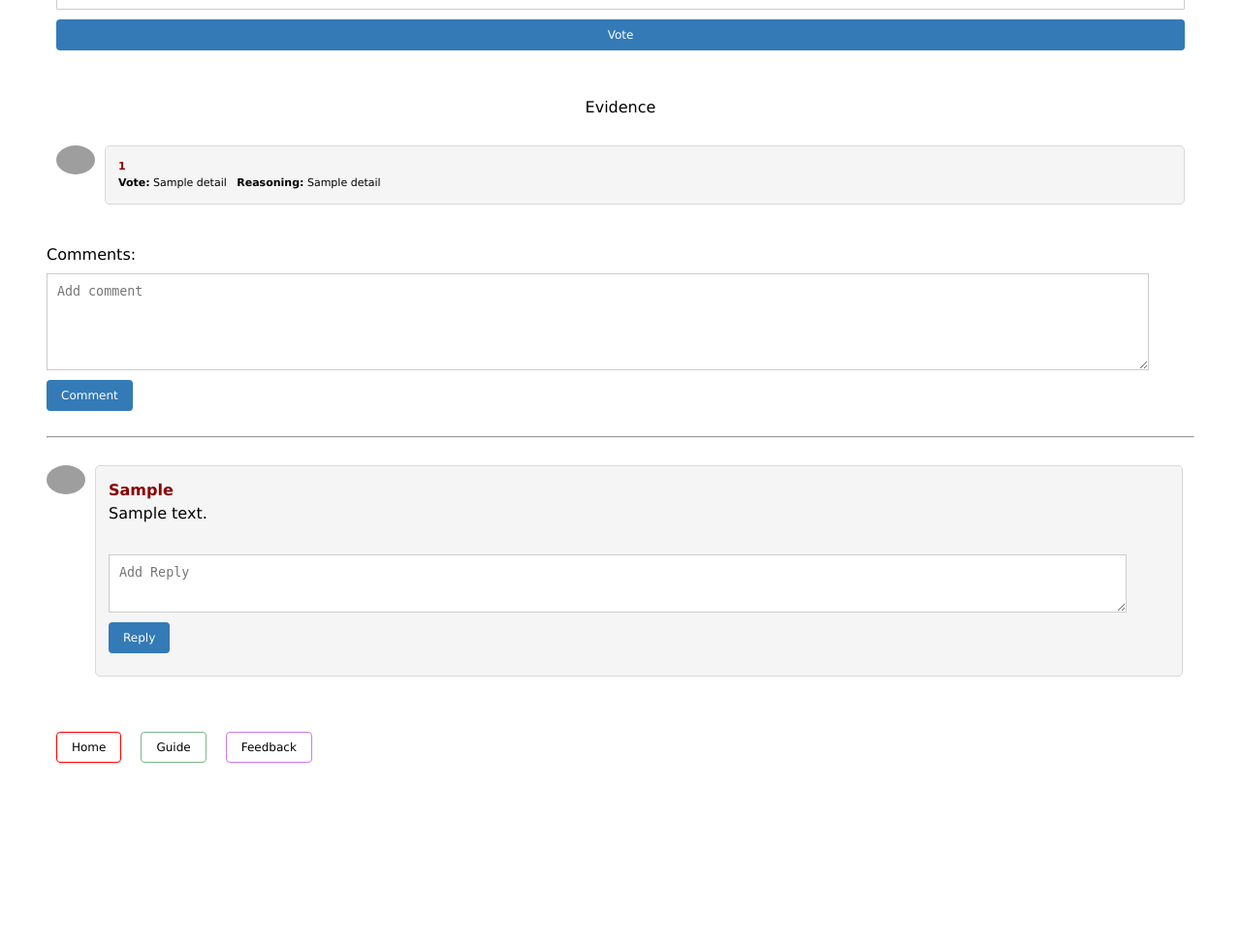
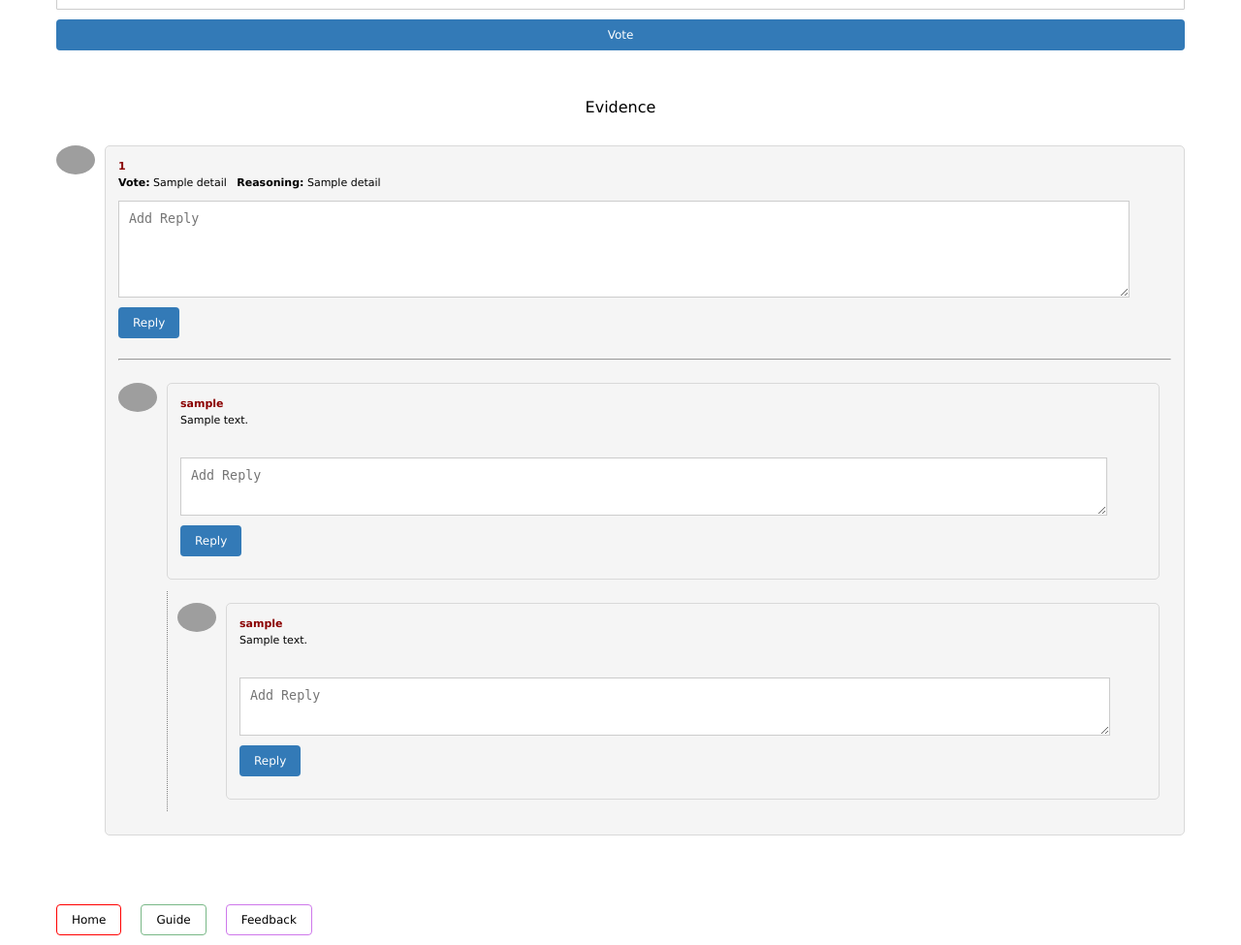
Before and after one commit to iestrauss/eb-flask-repo, a Flask app: template templates/results.html in a window 1280 px wide. Shown: the part 1485-2460 px from the top of the page at 97% size. Before the commit the page ends 2272 px from the top, so only its background shows below. Run offline with Flask 2, Linux system fonts and the light colour scheme; tables that the repository leaves empty hold one stand-in row (values such as "Sample post"); the template is opened without the code that fills it: values that come from a table or form of the project are taken from there, most other values are stand-ins (such as "Sample title", 1, 10 or a date in 2020); grey boxes marked "Sample" are stand-in pictures; some libraries are stand-ins or nearby versions; grey boxes are pictures that could not be loaded.

Commit message:
link comments to vote comment

```diff
--- a/application_mar22.py
+++ b/application_mar22.py
@@ -166,6 +166,7 @@ class Comment(db.Model):
     id = db.Column(db.Integer, primary_key=True)
     user_id = db.Column(db.String(140))
     article_id = db.Column(db.Integer)
+    vote_id = db.Column(db.Integer)
     text = db.Column(db.Text())
     timestamp = db.Column(db.DateTime(), default=datetime.utcnow, index=True)
     parent_id = db.Column(db.Integer, db.ForeignKey('comment.id'))
@@ -396,6 +397,9 @@ def results(id):
     for user in all_users:
         user_name_dict[str(user.fb_id)] = user.name
     article_comments = Comment.query.filter((Comment.article_id == id) & (Comment.parent == None))
+    article_comments_dict = {}
+    for comment in article_comments:
+        article_comments_dict.setdefault(comment.vote_id, []).append(comment)
     a_obj = article_list_of_one[0]
     avs_obj = retrieve_article_vote_summary(a_obj.id)  # vote_summary is a list of [tuples('True', numOfTrue), etc]
     total_votes = avs_obj.getTotalVotes()
@@ -434,8 +438,8 @@ def results(id):
     print("Inside results(" + str(id) + "):")
     details_count = 0
     for detail in details:
-        updated_details = [(user, VoteChoice, Comments, User.query.filter_by(name=user).first().fb_id)
-                           for (user, VoteChoice, Comments) in details]
+        updated_details = [(user, VoteChoice, Comments, User.query.filter_by(name=user).first().fb_id, vote_id)
+                           for (vote_id, user, VoteChoice, Comments) in details]
         # print("    " + str(details_count) + ": " + details[0] + " " + details[1] + " " + details[2])
         # details_count += 1
 
@@ -444,7 +448,7 @@ def results(id):
                            image_url=a_obj.image_url, url=a_obj.url, user_name_dict=user_name_dict,
                            vote_choices=vote_choices, home_data=Article.query.all(),
                            vote_details=updated_details, onevotes=pub_tuple[0], twovotes=pub_tuple[1],
-                           threevotes=pub_tuple[2], article_comments=article_comments,
+                           threevotes=pub_tuple[2], article_comments_dict=article_comments_dict,
                            fourvotes=pub_tuple[3], fivevotes=pub_tuple[4], sixvotes=pub_tuple[5],
                            score_percent=pub_tuple[8], pubscorechoices=pubscorechoices, total_plus_nn=total_plus_nn
                            )
@@ -789,7 +793,7 @@ def retrieve_article_vote_summary(article_id):
         avs_obj.addVote(text)
         print("article text: ", text)
         # avs_obj.appendComment(item.comment) # 09/27 - added to show comments in results page
-        avs_obj.appendDetail((item[1].name, text, item[0].comment))  # 09/27 - added to show comments in results page
+        avs_obj.appendDetail((item[0].id, item[1].name, text, item[0].comment))  # 09/27 - added to show comments in results page
 
     return avs_obj
 
@@ -808,6 +812,7 @@ def insert_comment():
     article_id = int(request.form['article_id'])
     fb_user_id = request.form['user_id']
     parent_id = request.form['parent_id']
+    vote_id = request.form['vote_id']
     text = request.form['comment']
     user_exists = User.query.filter_by(fb_id=fb_user_id).first()
     if not user_exists:
@@ -817,7 +822,7 @@ def insert_comment():
         if parent_id:
             av_obj = Comment(user_id=fb_user_id, article_id=article_id, text=text, parent_id=int(parent_id))
         else:
-            av_obj = Comment(user_id=fb_user_id, article_id=article_id, text=text)
+            av_obj = Comment(user_id=fb_user_id, article_id=article_id, text=text, vote_id=int(vote_id))
         db.session.add(av_obj)
         try:
             db.session.commit()
--- a/templates/results.html
+++ b/templates/results.html
@@ -243,30 +243,20 @@ Article
 				<strong> {{ detail[0] }} </strong>&nbsp
 				</div>
 			<strong>Vote:</strong> {{ detail[1] }} &nbsp; <strong>Reasoning:</strong> {{ detail[2] }}<br>
-		</div>
-
-	<br>
-{% endfor %}
-</div>
-
-
-<br>
-<!--<div class="fb-comments" data-href="http://localhost:5000/results/{{ id }}" data-width="100%" data-numposts="5"></div>-->
-
-
 			<div class="comment-form" style="text-align: left;">
-Comments:
 				<form action = "/insert_comment" method = "post" onsubmit="">
 				    <input type="text" name="user_id" style="display:none;">
 				    <input type="text" name="article_id" value="{{ id }}" style="display:none;">
 					<input type="text" name="parent_id" style="display:none;">
-	<textarea name="comment" placeholder="Add comment" rows="4" cols="50"></textarea>
-	<input type="submit" value="Comment">
+					<input type="text" name="vote_id" value="{{detail[4]}}" style="display:none;">
+					<textarea name="comment" placeholder="Add Reply" rows="4" cols="50"></textarea>
+					<input type="submit" value="Reply">
 				</form>
 				</div>
+				{% if article_comments_dict[detail[4]] %}
 				<hr>
 				<ul class="comments level1">
-{% for comment in article_comments %}
+					{% for comment in article_comments_dict[detail[4]] %}
 					<li class="reply">
 					<div class="fbpic">
 						<img src="http://graph.facebook.com/{{ comment.user_id }}/picture?type=large&redirect=true&width=200&height=200" style="width:40px;border-radius:50%;">
@@ -280,6 +270,7 @@ Comments:
 					    <input type="text" name="user_id" style="display:none;">
 					    <input type="text" name="article_id" value="{{ id }}" style="display:none;">
 					    <input type="text" name="parent_id" value="{{ comment.id }}" style="display:none;">
+						<input type="text" name="vote_id" value="{{detail[4]}}" style="display:none;">
 						<textarea name="comment" placeholder="Add Reply" rows="2" cols="50"></textarea>
 						<input type="submit" value="Reply">
 					</form>
@@ -301,6 +292,7 @@ Comments:
 							    <input type="text" name="user_id" style="display:none;">
 							    <input type="text" name="article_id" value="{{ id }}" style="display:none;">
 							    <input type="text" name="parent_id" value="{{ reply_l1.id }}" style="display:none;">
+								<input type="text" name="vote_id" value="{{detail[4]}}" style="display:none;">
 								<textarea name="comment" placeholder="Add Reply" rows="2" cols="50"></textarea>
 								<input type="submit" value="Reply">
 							</form>
@@ -322,6 +314,7 @@ Comments:
 								    <input type="text" name="user_id" style="display:none;">
 								    <input type="text" name="article_id" value="{{ id }}" style="display:none;">
 								    <input type="text" name="parent_id" value="{{ reply_l2.id }}" style="display:none;">
+									<input type="text" name="vote_id" value="{{detail[4]}}" style="display:none;">
 									<textarea name="comment" placeholder="Add Reply" rows="2" cols="50"></textarea>
 									<input type="submit" value="Reply">
 								</form>
@@ -343,6 +336,7 @@ Comments:
 										    <input type="text" name="user_id" style="display:none;">
 										    <input type="text" name="article_id" value="{{ id }}" style="display:none;">
 										    <input type="text" name="parent_id" value="{{ reply_l3.id }}" style="display:none;">
+											<input type="text" name="vote_id" value="{{detail[4]}}" style="display:none;">
 											<textarea name="comment" placeholder="Add Reply" rows="2" cols="50"></textarea>
 											<input type="submit" value="Reply">
 										</form>
@@ -376,6 +370,16 @@ Comments:
 					</li>
 					{% endfor %}
 				</ul>
+				{% endif %}
+			</div>
+
+					<br>
+				{% endfor %}
+				</div>
+
+
+<br>
+<!--<div class="fb-comments" data-href="http://localhost:5000/results/{{ id }}" data-width="100%" data-numposts="5"></div>-->
 
 
 <!-- <div class="fb-comments" data-href="https://news-detective.herokuapp.com/results/{{ id }}" data-width="100%" data-numposts="5"></div> -->
```
Lines whose indentation alone changed are shown as unchanged.
